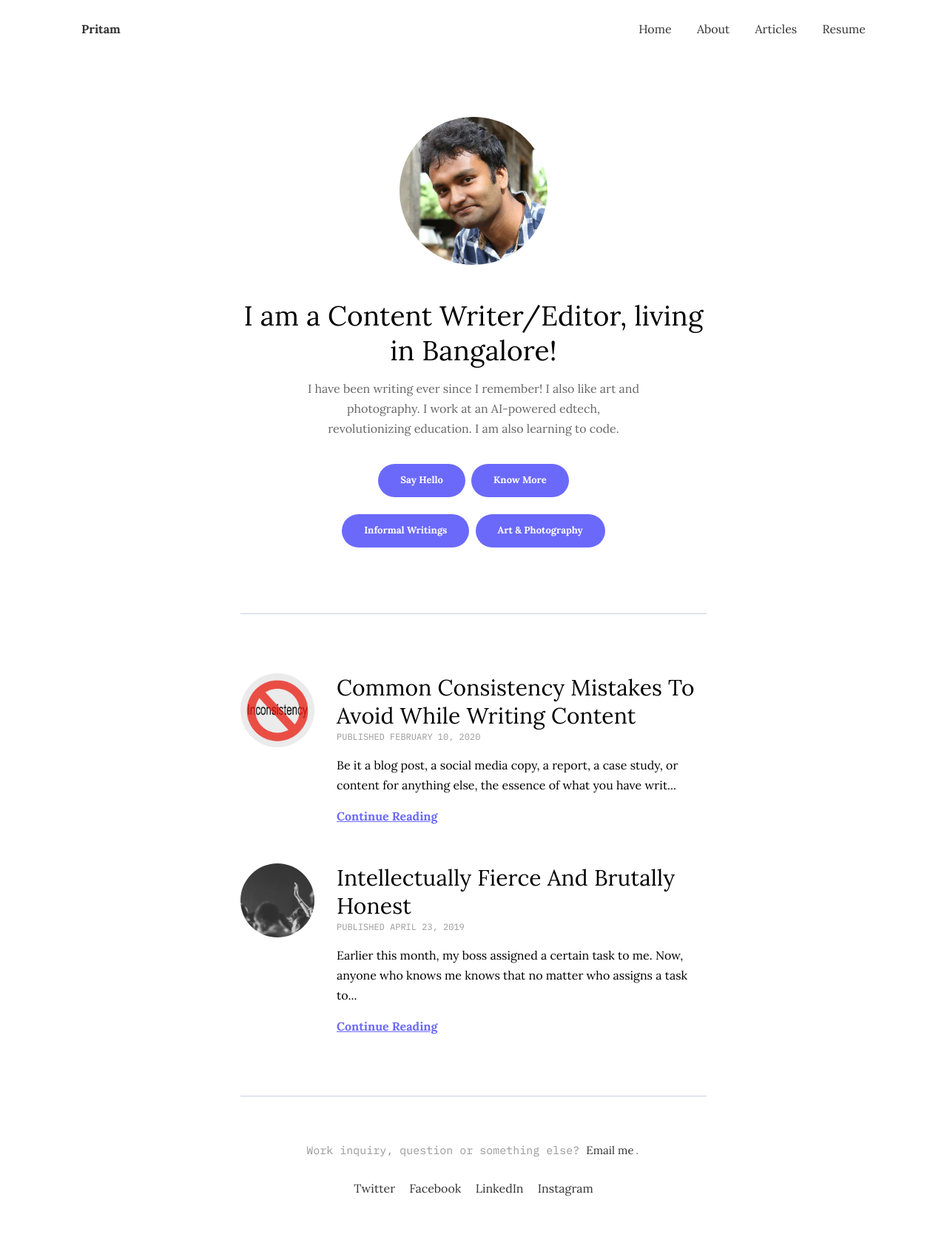
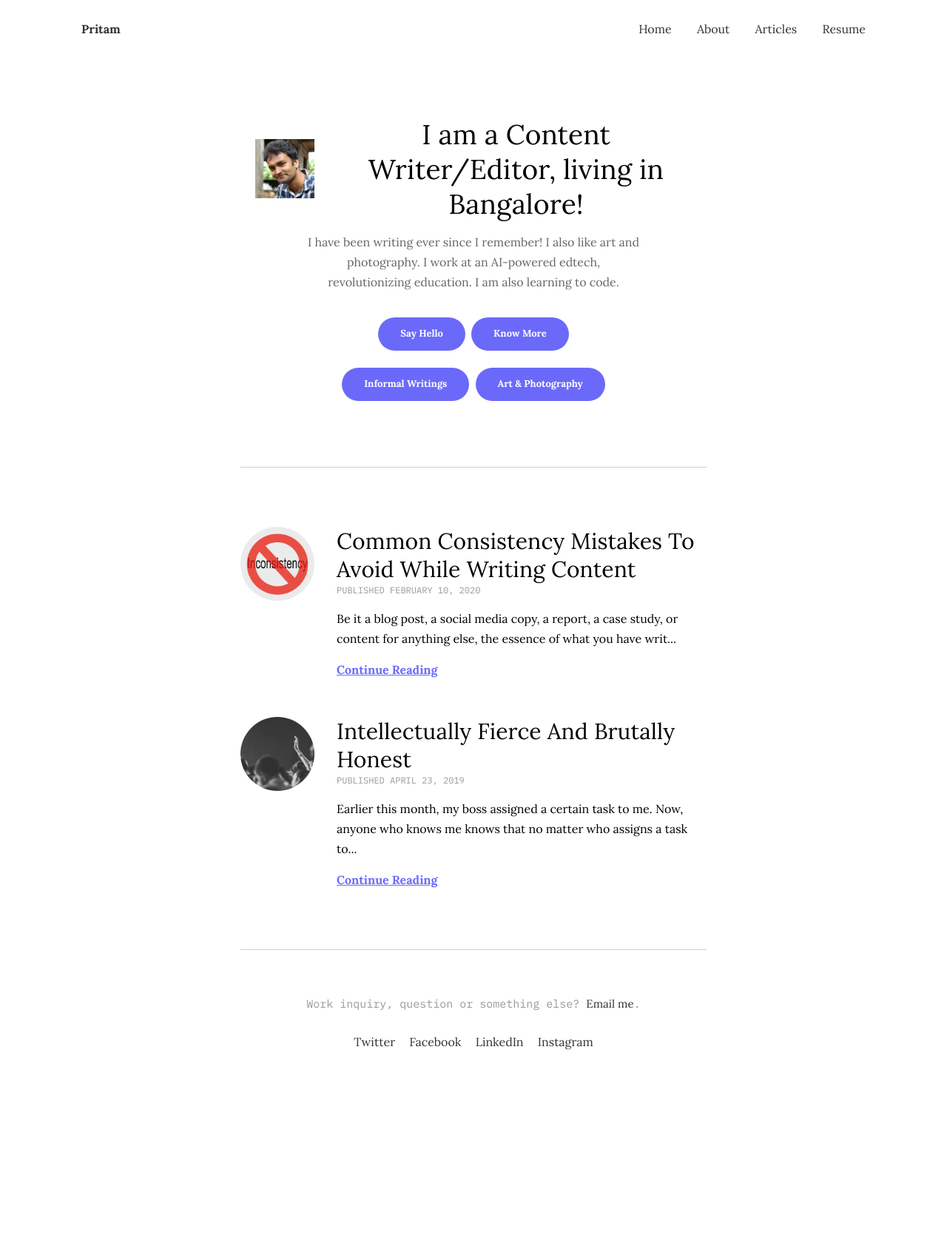
Before and after one commit to argumentativeyouth/pritams-portfolio, a Jekyll site: the page built from index.html, in a window 1280 px wide. Shown: the whole page at 74% size. Built offline with Jekyll 4.4.1, drawn with Linux system fonts in a browser that asks for light colours; after the commit the page ends 1478 px from its top, so only the background shows below that.

Commit message:
Update _author-section.scss

```diff
--- a/_sass/3-modules/_author-section.scss
+++ b/_sass/3-modules/_author-section.scss
@@ -10,18 +10,11 @@
 }
 
 .author__img {
-  display: block;
-  max-width: 200px;
-  max-height: 200px;
-  margin: 0 auto 30px;
-  border-radius: 50%;
-  background-color: $gray-white;
-  transition: opacity 100ms ease;
-  &:hover {
-    .avatar {
-      opacity: 0.9;
-    }
-  }
+      width: 80px;
+    margin-top: 30px;
+    margin-right: 15px;
+    margin-left: 20px;
+    float: left;
 }
 
 .author__job {
```
